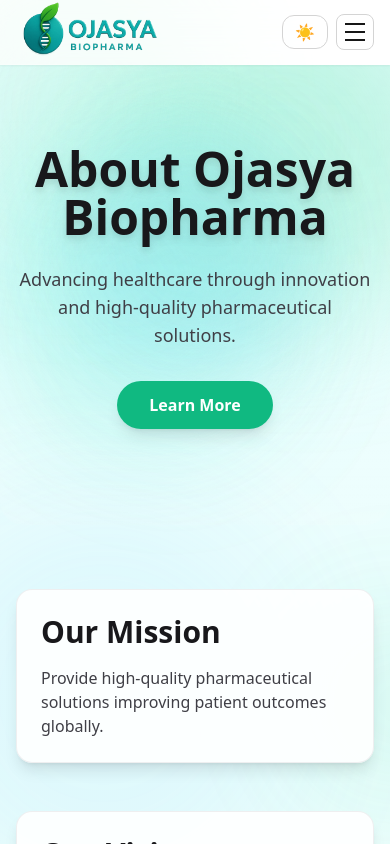
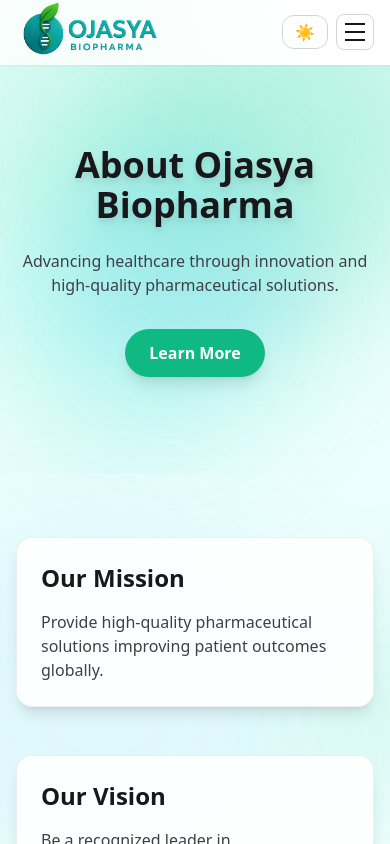
Before and after one commit to shaslegacy-tech/ojasya-biopharma, a React (Vite) app: page /about in a window 390 px wide. Shown: the top 844 px of the page. Built offline with nearby package versions, Linux system fonts and the light colour scheme.

Commit message:
responsiveness added

```diff
--- a/src/pages/About.tsx
+++ b/src/pages/About.tsx
@@ -5,33 +5,58 @@
 import { Section, Card } from "../utility/utility";
 import FloatingBlobs from "../components/FloatingBlobs";
 
+// ✅ Hook for responsive slides
+function useResponsiveSlides() {
+  const [slides, setSlides] = useState(1);
+
+  useEffect(() => {
+    const update = () => {
+      if (window.innerWidth >= 1024) setSlides(3); // Desktop
+      else if (window.innerWidth >= 640) setSlides(2); // Tablet
+      else setSlides(1); // Mobile
+    };
+
+    update();
+    window.addEventListener("resize", update);
+    return () => window.removeEventListener("resize", update);
+  }, []);
+
+  return slides;
+}
+
 export default function AboutUs() {
-  const container = { hidden: { opacity: 0 }, show: { opacity: 1, transition: { staggerChildren: 0.15 } } };
-  const item = { hidden: { opacity: 0, y: 20 }, show: { opacity: 1, y: 0, transition: { duration: 0.5, ease: "easeOut" } } };
+  const container = {
+    hidden: { opacity: 0 },
+    show: { opacity: 1, transition: { staggerChildren: 0.15 } },
+  };
+  const item = {
+    hidden: { opacity: 0, y: 20 },
+    show: { opacity: 1, y: 0, transition: { duration: 0.5, ease: "easeOut" } },
+  };
 
   return (
-    <main className="bg-gradient-to-b from-cyan-50 via-emerald-50 to-white dark:from-gray-900 dark:via-teal-900 dark:to-zinc-900 text-zinc-900 dark:text-zinc-100">
+    <main className="bg-gradient-to-b from-cyan-50 via-emerald-50 to-white dark:from-gray-900 dark:via-teal-900 dark:to-zinc-900 text-zinc-900 dark:text-zinc-100 w-full overflow-x-hidden">
 
       {/* Floating Blobs */}
       <FloatingBlobs />
 
       {/* Page Content */}
-      <div className="relative z-10">
+      <div className="relative z-10 w-full">
         {/* Hero Section */}
-        <Section className="relative pt-20 pb-24 text-center overflow-hidden">
-          {/* Layered Floating Blobs behind hero text */}
+        <Section className="relative pt-20 pb-24 text-center overflow-hidden w-full">
+          {/* Floating blobs behind text */}
           <motion.div
-            className="absolute top-[-120px] left-1/4 w-[350px] h-[350px] bg-emerald-300/40 rounded-full blur-3xl"
+            className="absolute top-[-120px] left-1/4 w-[350px] max-w-full h-[350px] bg-emerald-300/40 rounded-full blur-3xl"
             animate={{ y: [0, 25, 0], x: [0, 15, 0], rotate: [0, 15, 0] }}
             transition={{ duration: 20, repeat: Infinity, ease: "easeInOut" }}
           />
           <motion.div
-            className="absolute top-[80px] right-1/4 w-[300px] h-[300px] bg-teal-300/30 rounded-full blur-3xl"
+            className="absolute top-[80px] right-1/4 w-[300px] max-w-full h-[300px] bg-teal-300/30 rounded-full blur-3xl"
             animate={{ y: [0, -20, 0], x: [0, -15, 0], rotate: [0, -10, 0] }}
             transition={{ duration: 18, repeat: Infinity, ease: "easeInOut" }}
           />
           <motion.div
-            className="absolute top-[50px] left-[50%] w-[250px] h-[250px] bg-sky-300/20 rounded-full blur-2xl"
+            className="absolute top-[50px] left-[50%] w-[250px] max-w-full h-[250px] bg-sky-300/20 rounded-full blur-2xl"
             style={{ translateX: "-50%" }}
             animate={{ y: [0, 15, 0], rotate: [0, 20, 0] }}
             transition={{ duration: 22, repeat: Infinity, ease: "easeInOut" }}
@@ -39,7 +64,7 @@
 
           {/* Hero Text */}
           <motion.h1
-            className="text-5xl sm:text-6xl font-extrabold mb-6 text-zinc-900 dark:text-white drop-shadow-lg relative z-10"
+            className="text-4xl sm:text-6xl font-extrabold mb-6 text-zinc-900 dark:text-white drop-shadow-lg relative z-10"
             initial={{ opacity: 0, y: 30 }}
             animate={{ opacity: 1, y: 0 }}
             transition={{ duration: 1 }}
@@ -47,7 +72,7 @@
             About Ojasya Biopharma
           </motion.h1>
           <motion.p
-            className="text-lg sm:text-xl max-w-2xl mx-auto text-zinc-700 dark:text-zinc-300 relative z-10"
+            className="text-base sm:text-xl max-w-2xl mx-auto text-zinc-700 dark:text-zinc-300 relative z-10"
             initial={{ opacity: 0, y: 20 }}
             animate={{ opacity: 1, y: 0 }}
             transition={{ duration: 1, delay: 0.3 }}
@@ -62,34 +87,32 @@
             animate={{ opacity: 1 }}
             transition={{ duration: 1, delay: 0.5 }}
           >
-            <button className="px-8 py-3 bg-emerald-500 text-white font-semibold rounded-full shadow-lg hover:shadow-xl transition-all duration-300">
+            <button className="px-6 py-3 bg-emerald-500 text-white font-semibold rounded-full shadow-lg hover:shadow-xl transition-all duration-300">
               Learn More
             </button>
           </motion.div>
+        </Section>
 
-          {/* Optional subtle gradient overlay for premium glow */}
-          <div className="absolute inset-0 pointer-events-none bg-gradient-to-b from-white/10 via-transparent to-white/10 mix-blend-overlay rounded-b-3xl"></div>
-        </Section>
         {/* Mission & Vision */}
-        <Section className="py-16 max-w-5xl mx-auto grid md:grid-cols-2 gap-12">
+        <Section className="py-16 max-w-5xl mx-auto grid grid-cols-1 md:grid-cols-2 gap-12 w-full">
           <motion.div initial={{ opacity: 0, x: -20 }} whileInView={{ opacity: 1, x: 0 }} viewport={{ once: true }} transition={{ duration: 0.6 }}>
-            <Card className="p-6 bg-white/90 dark:bg-zinc-900/90 backdrop-blur-sm shadow-lg rounded-2xl">
-              <h2 className="text-3xl font-bold mb-4 text-zinc-900 dark:text-white">Our Mission</h2>
+            <Card className="p-6 bg-white/90 dark:bg-zinc-900/90 backdrop-blur-sm shadow-lg rounded-2xl w-full">
+              <h2 className="text-2xl sm:text-3xl font-bold mb-4 text-zinc-900 dark:text-white">Our Mission</h2>
               <p className="text-zinc-700 dark:text-zinc-300">Provide high-quality pharmaceutical solutions improving patient outcomes globally.</p>
             </Card>
           </motion.div>
           <motion.div initial={{ opacity: 0, x: 20 }} whileInView={{ opacity: 1, x: 0 }} viewport={{ once: true }} transition={{ duration: 0.6 }}>
-            <Card className="p-6 bg-white/90 dark:bg-zinc-900/90 backdrop-blur-sm shadow-lg rounded-2xl">
-              <h2 className="text-3xl font-bold mb-4 text-zinc-900 dark:text-white">Our Vision</h2>
+            <Card className="p-6 bg-white/90 dark:bg-zinc-900/90 backdrop-blur-sm shadow-lg rounded-2xl w-full">
+              <h2 className="text-2xl sm:text-3xl font-bold mb-4 text-zinc-900 dark:text-white">Our Vision</h2>
               <p className="text-zinc-700 dark:text-zinc-300">Be a recognized leader in pharmaceutical innovation, delivering value to patients and communities.</p>
             </Card>
           </motion.div>
         </Section>
 
         {/* Core Values */}
-        <Section className="py-16">
+        <Section className="py-16 w-full">
           <h2 className="text-3xl sm:text-4xl font-bold text-center mb-12 text-zinc-900 dark:text-white">Our Core Values</h2>
-          <motion.div className="grid md:grid-cols-3 lg:grid-cols-4 gap-8 max-w-6xl mx-auto" variants={container} initial="hidden" whileInView="show" viewport={{ once: true }}>
+          <motion.div className="grid grid-cols-1 sm:grid-cols-2 md:grid-cols-3 lg:grid-cols-4 gap-8 max-w-6xl mx-auto w-full" variants={container} initial="hidden" whileInView="show" viewport={{ once: true }}>
             {coreValues.map((v) => (
               <motion.div key={v.title} variants={item} className="p-6 bg-white/90 dark:bg-zinc-900/90 backdrop-blur-sm rounded-2xl shadow-md hover:shadow-xl hover:scale-105 transition-transform duration-300 text-center">
                 {v.icon && <div className="text-4xl mb-4 text-emerald-500 dark:text-emerald-400">{React.createElement(v.icon)}</div>}
@@ -100,10 +123,10 @@
           </motion.div>
         </Section>
 
-        {/* Timeline / Milestones */}
-        <Section className="py-16 max-w-6xl mx-auto">
+        {/* Timeline */}
+        <Section className="py-16 max-w-6xl mx-auto w-full">
           <h2 className="text-3xl sm:text-4xl font-bold text-center mb-12 text-zinc-900 dark:text-white">Our Journey</h2>
-          <div className="relative">
+          <div className="relative w-full">
             <div className="border-l-2 border-emerald-400 absolute h-full left-1/2 transform -translate-x-1/2 hidden md:block" />
             <div className="flex flex-col md:flex-row md:flex-wrap md:justify-between gap-8">
               {milestones.map((m, idx) => (
@@ -120,9 +143,9 @@
         </Section>
 
         {/* Team */}
-        <Section className="py-16">
+        <Section className="py-16 w-full">
           <h2 className="text-3xl sm:text-4xl font-bold text-center mb-12 text-zinc-900 dark:text-white">Meet Our Team</h2>
-          <motion.div className="grid md:grid-cols-3 lg:grid-cols-4 gap-8 max-w-6xl mx-auto" variants={container} initial="hidden" whileInView="show" viewport={{ once: true }}>
+          <motion.div className="grid grid-cols-1 sm:grid-cols-2 md:grid-cols-3 lg:grid-cols-4 gap-8 max-w-6xl mx-auto w-full" variants={container} initial="hidden" whileInView="show" viewport={{ once: true }}>
             {teamMembers.map((member, idx) => (
               <motion.div key={idx} variants={item} className="text-center p-4 bg-white/90 dark:bg-zinc-900/90 backdrop-blur-sm rounded-2xl shadow-md hover:shadow-xl hover:scale-105 transition-transform duration-300">
                 <div className="flex justify-center mb-4">
@@ -138,9 +161,9 @@
         </Section>
 
         {/* Partners */}
-        <Section className="py-16">
+        <Section className="py-16 w-full">
           <h2 className="text-3xl sm:text-4xl font-bold text-center mb-12 text-zinc-900 dark:text-white">Our Trusted Partners</h2>
-          <div className="grid grid-cols-2 sm:grid-cols-4 md:grid-cols-6 gap-6 max-w-6xl mx-auto">
+          <div className="grid grid-cols-2 sm:grid-cols-4 md:grid-cols-6 gap-6 max-w-6xl mx-auto w-full">
             {partners.map((p, idx) => (
               <div key={idx} className="flex items-center justify-center p-4 bg-white/90 dark:bg-zinc-900/90 backdrop-blur-sm rounded-xl shadow-md hover:shadow-xl transition-all duration-300">
                 <img src={p.logo} alt={p.title} className="object-contain h-12 w-auto" />
@@ -149,8 +172,8 @@
           </div>
         </Section>
 
-        {/* Testimonials Carousel */}
-        <Section className="py-16">
+        {/* Testimonials */}
+        <Section className="py-16 w-full">
           <h2 className="text-3xl sm:text-4xl font-bold text-center mb-12 text-zinc-900 dark:text-white">What Partners Say</h2>
           <TestimonialsCarousel />
         </Section>
@@ -161,7 +184,7 @@
 
 // ================= Testimonials Carousel ===================
 function TestimonialsCarousel() {
-  const slidesToShow = 3;
+  const slidesToShow = useResponsiveSlides();
   const gap = 24;
   const totalSlides = testimonials.length;
   const [index, setIndex] = useState(0);
@@ -174,12 +197,12 @@
       const containerWidth = carouselRef.current.offsetWidth;
       setSlideWidth((containerWidth - (slidesToShow - 1) * gap) / slidesToShow);
     }
-  }, [carouselRef.current?.offsetWidth]);
+  }, [carouselRef.current?.offsetWidth, slidesToShow]);
 
   useEffect(() => {
     const interval = setInterval(() => slideToIndex(index + slidesToShow), 6000);
     return () => clearInterval(interval);
-  }, [index]);
+  }, [index, slidesToShow]);
 
   const slideToIndex = (newIndex: number) => {
     if (newIndex < 0) newIndex = 0;
@@ -194,14 +217,14 @@
   };
 
   return (
-    <div className="relative overflow-hidden px-4">
+    <div className="relative overflow-hidden px-4 w-full">
       {/* Gradient fade left/right */}
       <div className="absolute left-0 top-0 h-full w-16 bg-gradient-to-r from-emerald-50 dark:from-zinc-900 pointer-events-none" />
       <div className="absolute right-0 top-0 h-full w-16 bg-gradient-to-l from-emerald-50 dark:from-zinc-900 pointer-events-none" />
 
       <motion.div
         ref={carouselRef}
-        className="flex gap-6 cursor-grab"
+        className="flex gap-6 cursor-grab w-full"
         style={{ x }}
         drag="x"
         dragConstraints={{ left: -(totalSlides - slidesToShow) * (slideWidth + gap), right: 0 }}
@@ -231,7 +254,15 @@
   );
 }
 
-function TestimonialCard({ testimonial, slidesToShow, gap }: { testimonial: { name: string; role: string; quote: string }; slidesToShow: number; gap: number }) {
+function TestimonialCard({
+  testimonial,
+  slidesToShow,
+  gap,
+}: {
+  testimonial: { name: string; role: string; quote: string };
+  slidesToShow: number;
+  gap: number;
+}) {
   const names = testimonial.name.split(" ");
   const initials = names.length > 1 ? names[0][0] + names[names.length - 1][0] : names[0][0];
 
@@ -240,7 +271,7 @@
       whileHover={{ scale: 1.05, boxShadow: "0 20px 40px rgba(16,185,129,0.3)" }}
       transition={{ duration: 0.4, ease: "easeOut" }}
       style={{ flex: `0 0 calc((100% - ${(slidesToShow - 1) * gap}px)/${slidesToShow})` }}
-      className="bg-white dark:bg-zinc-900 rounded-3xl px-8 py-10 text-center"
+      className="bg-white dark:bg-zinc-900 rounded-3xl px-6 py-8 text-center min-w-0"
     >
       <div className="flex justify-center mb-4">
         <div className="h-16 w-16 rounded-full bg-emerald-400 dark:bg-emerald-600 flex items-center justify-center text-white font-bold text-xl ring-4 ring-emerald-400/50 dark:ring-emerald-500/40">
```
